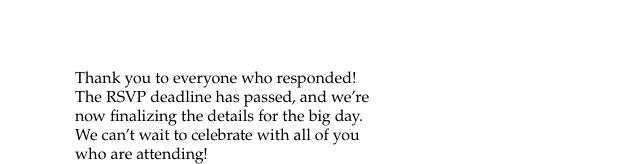
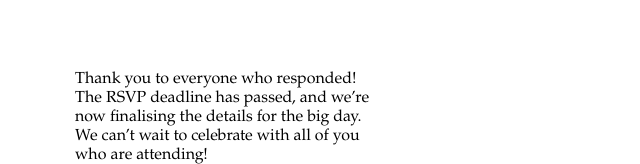
Before and after one commit to adam0w0/adam0w0.github.io, a plain HTML site: page rsvp.html in a window 1280 px wide. Shown: the part 636-800 px from the top of the page, 575-1215 px from the left. Drawn offline with Linux system fonts and the light colour scheme.

Commit message:
Update rsvp.html

```diff
--- a/rsvp.html
+++ b/rsvp.html
@@ -34,7 +34,7 @@
 			<ul class="contentBoxes">
             <li><img src="images/thankyou.jpg" alt="A photo of a pot plant with a thank you sign resting against it" height="100%" width="80%"/></li>
 			<li>
-				<p>Thank you to everyone who responded! The RSVP deadline has passed, and we’re now finalizing the details for the big day. We can’t wait to celebrate with all of you who are attending!</p>
+				<p>Thank you to everyone who responded! The RSVP deadline has passed, and we’re now finalising the details for the big day. We can’t wait to celebrate with all of you who are attending!</p>
 			</li>
 			</ul>
         </section>
```
